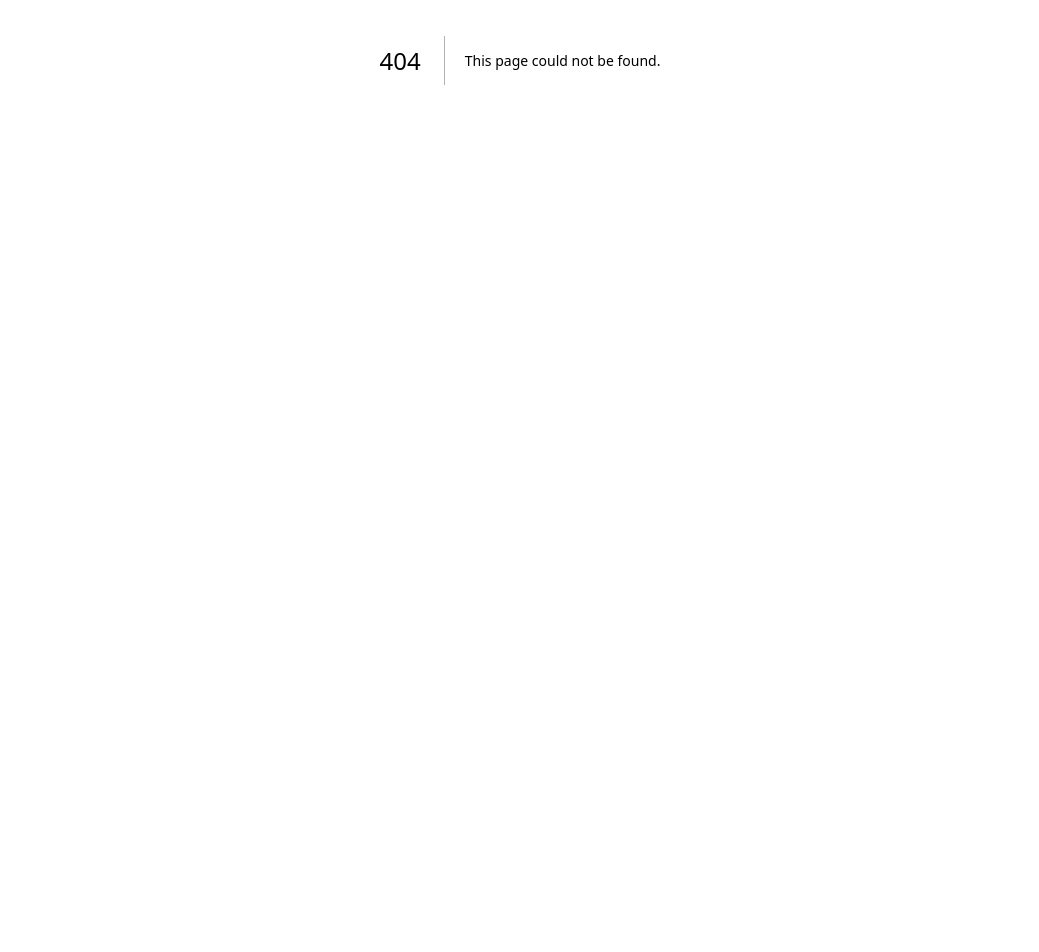
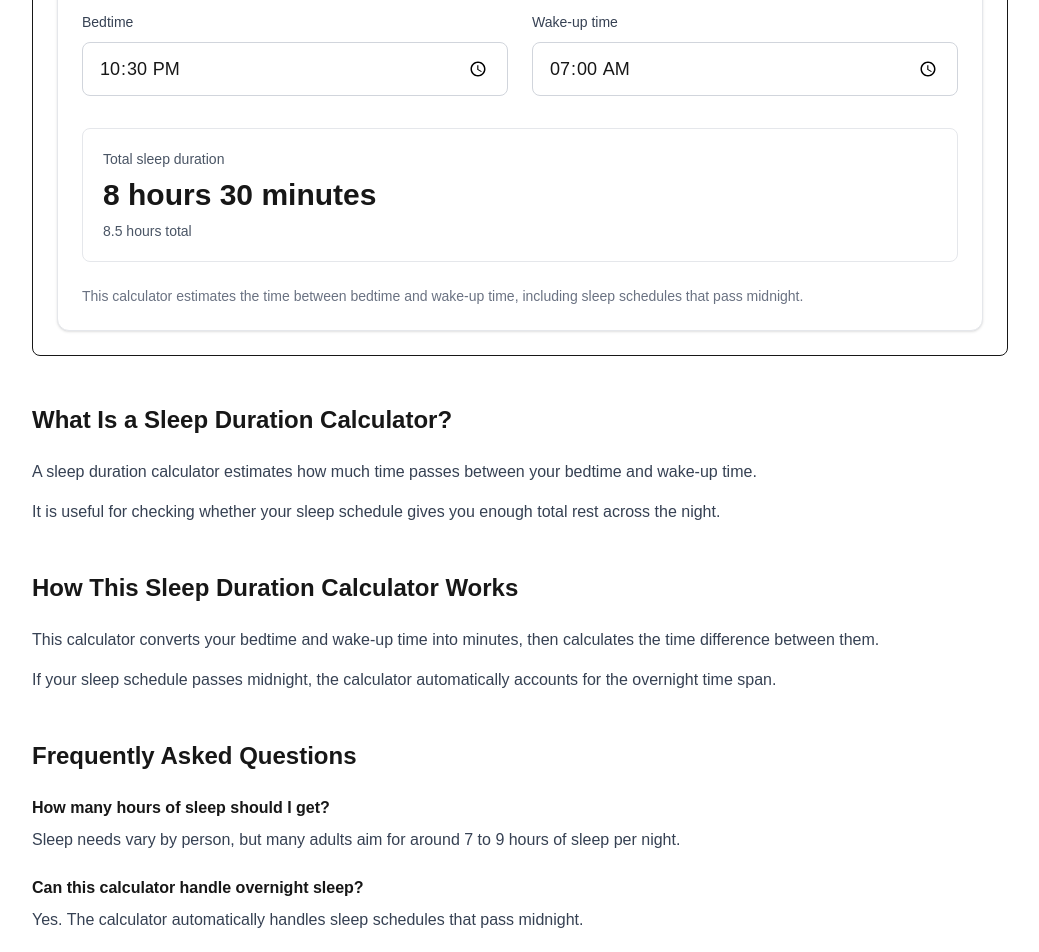
Before and after one commit to Lee-ciang/sleep-pilates-tools, a Next.js app: page /sleep-duration-calculator in a window 1280 px wide. Before the commit this address had no page. Shown: the part 340-1292 px from the top of the page, without its empty margins (120-1159 px from the left). Before the commit the page ends 800 px from the top, so only its background shows below. Built offline with nearby package versions, Linux system fonts and the light colour scheme.

Commit message:
Build Sleep Duration Calculator

```diff
--- a/app/page.tsx
+++ b/app/page.tsx
@@ -66,6 +66,15 @@ export default function Home() {
     Wake Time Calculator
   </a>
 </li>
+
+<li>
+  <a
+    href="/sleep-duration-calculator"
+    className="text-blue-600 hover:underline"
+  >
+    Sleep Duration Calculator
+  </a>
+</li>
           </ul>
         </section>
       </div>
--- /dev/null
+++ b/app/sleep-duration-calculator/page.tsx
@@ -0,0 +1,162 @@
+import type { Metadata } from "next";
+import SleepDurationCalculator from "@/components/SleepDurationCalculator";
+
+export const metadata: Metadata = {
+  title: "Sleep Duration Calculator | Calculate Total Sleep Time",
+  description:
+    "Use this free sleep duration calculator to estimate how many hours and minutes you sleep between bedtime and wake-up time.",
+};
+
+export default function SleepDurationCalculatorPage() {
+  return (
+    <main className="min-h-screen bg-white">
+      <div className="mx-auto max-w-5xl px-6 py-16">
+        <a
+          href="/"
+          className="text-sm font-medium text-blue-600 hover:underline"
+        >
+          ← Back to all tools
+        </a>
+
+        <h1 className="mt-6 text-4xl font-bold">
+          Sleep Duration Calculator
+        </h1>
+
+        <p className="mt-4 text-lg text-gray-600">
+          Calculate total sleep duration between your bedtime and wake-up time.
+        </p>
+
+        <section className="mt-12 rounded-lg border p-6">
+          <h2 className="text-2xl font-semibold">
+            Calculator
+          </h2>
+
+          <div className="mt-6">
+  <SleepDurationCalculator />
+</div>
+        </section>
+
+        <section className="mt-12">
+  <h2 className="text-2xl font-semibold">
+    What Is a Sleep Duration Calculator?
+  </h2>
+
+  <div className="mt-6 space-y-4 text-gray-700">
+    <p>
+      A sleep duration calculator estimates how much time passes between your
+      bedtime and wake-up time.
+    </p>
+
+    <p>
+      It is useful for checking whether your sleep schedule gives you enough
+      total rest across the night.
+    </p>
+  </div>
+</section>
+
+<section className="mt-12">
+  <h2 className="text-2xl font-semibold">
+    How This Sleep Duration Calculator Works
+  </h2>
+
+  <div className="mt-6 space-y-4 text-gray-700">
+    <p>
+      This calculator converts your bedtime and wake-up time into minutes,
+      then calculates the time difference between them.
+    </p>
+
+    <p>
+      If your sleep schedule passes midnight, the calculator automatically
+      accounts for the overnight time span.
+    </p>
+  </div>
+</section>
+
+<section className="mt-12">
+  <h2 className="text-2xl font-semibold">
+    Frequently Asked Questions
+  </h2>
+
+  <div className="mt-6 space-y-6">
+    <div>
+      <h3 className="font-semibold">
+        How many hours of sleep should I get?
+      </h3>
+
+      <p className="mt-2 text-gray-700">
+        Sleep needs vary by person, but many adults aim for around 7 to 9
+        hours of sleep per night.
+      </p>
+    </div>
+
+    <div>
+      <h3 className="font-semibold">
+        Can this calculator handle overnight sleep?
+      </h3>
+
+      <p className="mt-2 text-gray-700">
+        Yes. The calculator automatically handles sleep schedules that pass
+        midnight.
+      </p>
+    </div>
+
+    <div>
+      <h3 className="font-semibold">
+        Does this calculator measure sleep quality?
+      </h3>
+
+      <p className="mt-2 text-gray-700">
+        No. This tool only estimates total sleep duration based on your
+        selected times.
+      </p>
+    </div>
+  </div>
+</section>
+
+<section className="mt-12">
+  <h2 className="text-2xl font-semibold">
+    Related Sleep Tools
+  </h2>
+
+  <div className="mt-6 grid gap-4 sm:grid-cols-3">
+    <a
+      href="/sleep-calculator"
+      className="rounded-lg border border-gray-200 p-5 hover:border-blue-300"
+    >
+      <h3 className="font-semibold">
+        Sleep Calculator
+      </h3>
+      <p className="mt-2 text-sm text-gray-600">
+        Find recommended bedtimes or wake-up times with a fall-asleep buffer.
+      </p>
+    </a>
+
+    <a
+      href="/sleep-debt-calculator"
+      className="rounded-lg border border-gray-200 p-5 hover:border-blue-300"
+    >
+      <h3 className="font-semibold">
+        Sleep Debt Calculator
+      </h3>
+      <p className="mt-2 text-sm text-gray-600">
+        Estimate how much sleep you may be missing over time.
+      </p>
+    </a>
+
+    <a
+      href="/sleep-cycle-calculator"
+      className="rounded-lg border border-gray-200 p-5 hover:border-blue-300"
+    >
+      <h3 className="font-semibold">
+        Sleep Cycle Calculator
+      </h3>
+      <p className="mt-2 text-sm text-gray-600">
+        Plan sleep around full 90-minute sleep cycles.
+      </p>
+    </a>
+  </div>
+</section>
+      </div>
+    </main>
+  );
+}
--- /dev/null
+++ b/components/SleepDurationCalculator.tsx
@@ -0,0 +1,92 @@
+"use client";
+
+import { useMemo, useState } from "react";
+
+function parseTimeToMinutes(time: string) {
+  const [hours, minutes] = time.split(":").map(Number);
+  return hours * 60 + minutes;
+}
+
+function formatDuration(totalMinutes: number) {
+  const hours = Math.floor(totalMinutes / 60);
+  const minutes = totalMinutes % 60;
+
+  if (minutes === 0) {
+    return `${hours} hours`;
+  }
+
+  return `${hours} hours ${minutes} minutes`;
+}
+
+export default function SleepDurationCalculator() {
+  const [bedtime, setBedtime] = useState("22:30");
+  const [wakeTime, setWakeTime] = useState("07:00");
+
+  const result = useMemo(() => {
+    const bedtimeMinutes = parseTimeToMinutes(bedtime);
+    const wakeMinutes = parseTimeToMinutes(wakeTime);
+
+    let totalMinutes = wakeMinutes - bedtimeMinutes;
+
+    if (totalMinutes <= 0) {
+      totalMinutes += 24 * 60;
+    }
+
+    return {
+      totalMinutes,
+      duration: formatDuration(totalMinutes),
+      hoursDecimal: (totalMinutes / 60).toFixed(1),
+    };
+  }, [bedtime, wakeTime]);
+
+  return (
+    <div className="rounded-xl border border-gray-200 bg-white p-6 shadow-sm">
+      <div className="grid gap-6 sm:grid-cols-2">
+        <label className="block">
+          <span className="text-sm font-medium text-gray-700">
+            Bedtime
+          </span>
+
+          <input
+            type="time"
+            value={bedtime}
+            onChange={(event) => setBedtime(event.target.value)}
+            className="mt-2 w-full rounded-lg border border-gray-300 px-4 py-3 text-lg"
+          />
+        </label>
+
+        <label className="block">
+          <span className="text-sm font-medium text-gray-700">
+            Wake-up time
+          </span>
+
+          <input
+            type="time"
+            value={wakeTime}
+            onChange={(event) => setWakeTime(event.target.value)}
+            className="mt-2 w-full rounded-lg border border-gray-300 px-4 py-3 text-lg"
+          />
+        </label>
+      </div>
+
+      <div className="mt-8 rounded-lg border border-gray-200 p-5">
+        <p className="text-sm text-gray-600">
+          Total sleep duration
+        </p>
+
+        <p className="mt-2 text-3xl font-bold">
+          {result.duration}
+        </p>
+
+        <p className="mt-2 text-sm text-gray-600">
+          {result.hoursDecimal} hours total
+        </p>
+      </div>
+
+      <p className="mt-6 text-sm text-gray-500">
+        This calculator estimates the time between bedtime and wake-up time,
+        including sleep schedules that pass midnight.
+      </p>
+    </div>
+  );
+}
```
